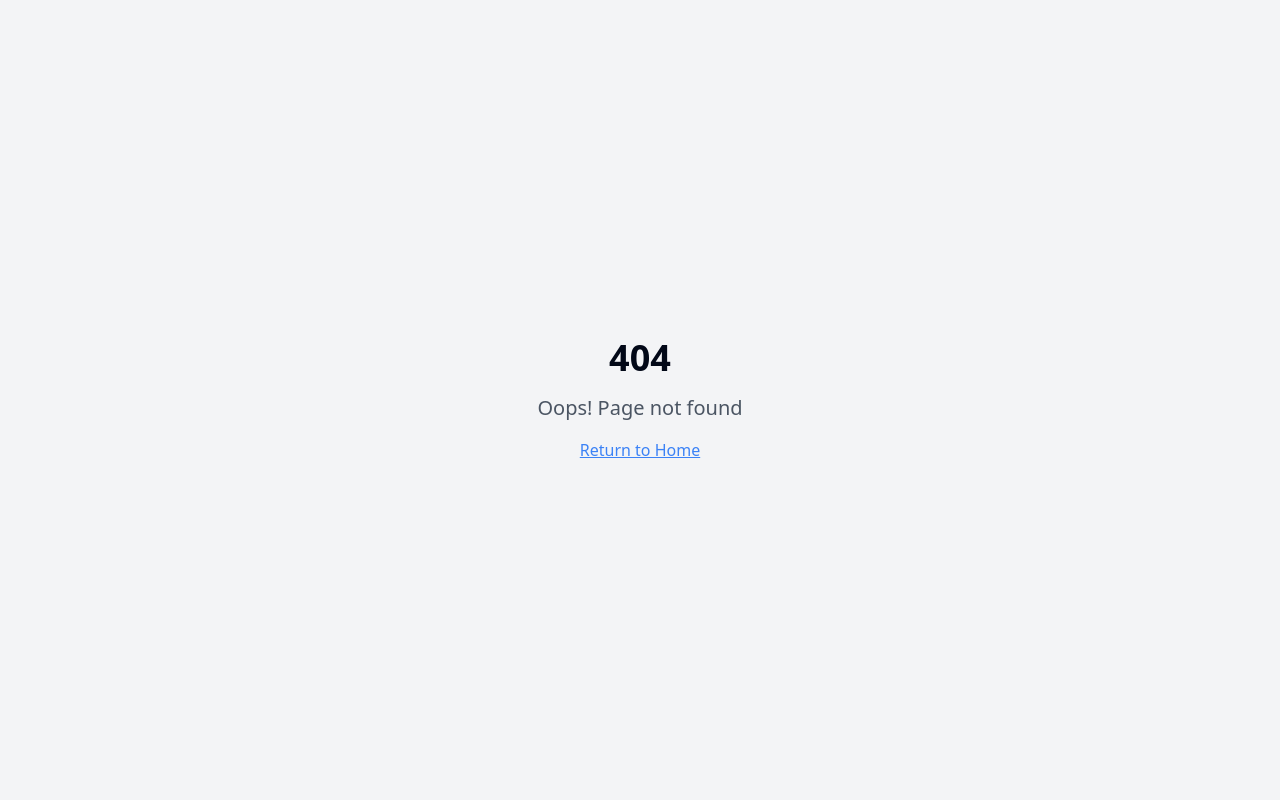
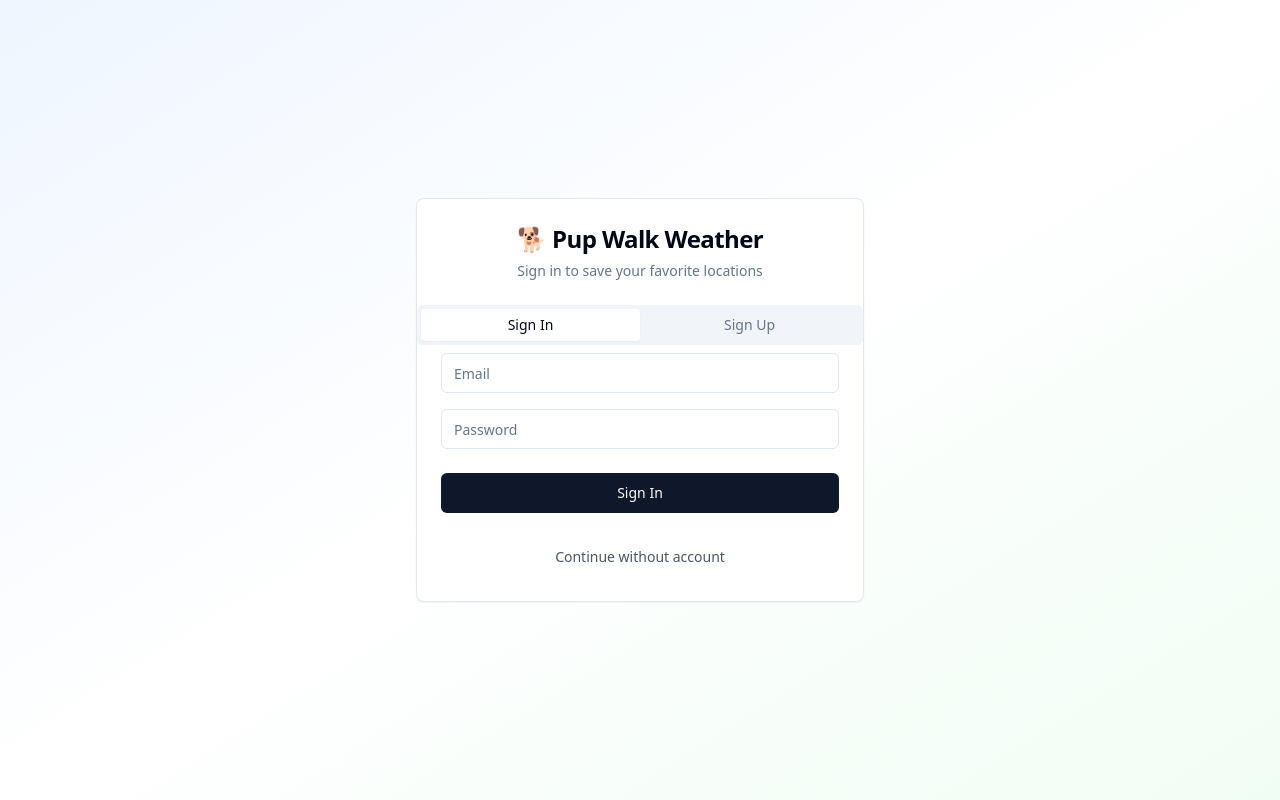
Before and after one commit to jimbrodeur/doggy-day-weather-walks, a React (Vite) app: page /auth in a window 1280 px wide. Before the commit this address had no page. Built offline with nearby package versions, Linux system fonts and the light colour scheme.

Commit message:
Refactor: Attempt Supabase auth integration
Attempt to integrate Supabase authentication, now that it's set up.

```diff
--- a/src/App.tsx
+++ b/src/App.tsx
@@ -1,26 +1,32 @@
+
 import { Toaster } from "@/components/ui/toaster";
 import { Toaster as Sonner } from "@/components/ui/sonner";
 import { TooltipProvider } from "@/components/ui/tooltip";
 import { QueryClient, QueryClientProvider } from "@tanstack/react-query";
 import { BrowserRouter, Routes, Route } from "react-router-dom";
+import { AuthProvider } from "@/contexts/AuthContext";
 import Index from "./pages/Index";
+import Auth from "./pages/Auth";
 import NotFound from "./pages/NotFound";
 
 const queryClient = new QueryClient();
 
 const App = () => (
   <QueryClientProvider client={queryClient}>
+    <AuthProvider>
       <TooltipProvider>
         <Toaster />
         <Sonner />
         <BrowserRouter>
           <Routes>
             <Route path="/" element={<Index />} />
+            <Route path="/auth" element={<Auth />} />
             {/* ADD ALL CUSTOM ROUTES ABOVE THE CATCH-ALL "*" ROUTE */}
             <Route path="*" element={<NotFound />} />
           </Routes>
         </BrowserRouter>
       </TooltipProvider>
+    </AuthProvider>
   </QueryClientProvider>
 );
 
--- /dev/null
+++ b/src/components/AuthButton.tsx
@@ -0,0 +1,37 @@
+
+import React from 'react';
+import { useAuth } from '@/contexts/AuthContext';
+import { Button } from '@/components/ui/button';
+import { useNavigate } from 'react-router-dom';
+
+const AuthButton = () => {
+  const { user, signOut } = useAuth();
+  const navigate = useNavigate();
+
+  if (user) {
+    return (
+      <div className="flex items-center space-x-2">
+        <span className="text-sm text-gray-600">Welcome, {user.email}</span>
+        <Button
+          variant="outline"
+          size="sm"
+          onClick={signOut}
+        >
+          Sign Out
+        </Button>
+      </div>
+    );
+  }
+
+  return (
+    <Button
+      variant="outline"
+      size="sm"
+      onClick={() => navigate('/auth')}
+    >
+      Sign In
+    </Button>
+  );
+};
+
+export default AuthButton;
--- /dev/null
+++ b/src/contexts/AuthContext.tsx
@@ -0,0 +1,81 @@
+
+import React, { createContext, useContext, useEffect, useState } from 'react';
+import { User, Session } from '@supabase/supabase-js';
+import { supabase } from '@/integrations/supabase/client';
+
+interface AuthContextType {
+  user: User | null;
+  session: Session | null;
+  loading: boolean;
+  signUp: (email: string, password: string) => Promise<void>;
+  signIn: (email: string, password: string) => Promise<void>;
+  signOut: () => Promise<void>;
+}
+
+const AuthContext = createContext<AuthContextType | undefined>(undefined);
+
+export const useAuth = () => {
+  const context = useContext(AuthContext);
+  if (context === undefined) {
+    throw new Error('useAuth must be used within an AuthProvider');
+  }
+  return context;
+};
+
+export const AuthProvider: React.FC<{ children: React.ReactNode }> = ({ children }) => {
+  const [user, setUser] = useState<User | null>(null);
+  const [session, setSession] = useState<Session | null>(null);
+  const [loading, setLoading] = useState(true);
+
+  useEffect(() => {
+    // Set up auth state listener
+    const { data: { subscription } } = supabase.auth.onAuthStateChange(
+      (event, session) => {
+        setSession(session);
+        setUser(session?.user ?? null);
+        setLoading(false);
+      }
+    );
+
+    // Check for existing session
+    supabase.auth.getSession().then(({ data: { session } }) => {
+      setSession(session);
+      setUser(session?.user ?? null);
+      setLoading(false);
+    });
+
+    return () => subscription.unsubscribe();
+  }, []);
+
+  const signUp = async (email: string, password: string) => {
+    const { error } = await supabase.auth.signUp({
+      email,
+      password,
+    });
+    if (error) throw error;
+  };
+
+  const signIn = async (email: string, password: string) => {
+    const { error } = await supabase.auth.signInWithPassword({
+      email,
+      password,
+    });
+    if (error) throw error;
+  };
+
+  const signOut = async () => {
+    const { error } = await supabase.auth.signOut();
+    if (error) throw error;
+  };
+
+  const value = {
+    user,
+    session,
+    loading,
+    signUp,
+    signIn,
+    signOut,
+  };
+
+  return <AuthContext.Provider value={value}>{children}</AuthContext.Provider>;
+};
--- a/src/integrations/supabase/types.ts
+++ b/src/integrations/supabase/types.ts
@@ -14,18 +14,21 @@ export type Database = {
           created_at: string
           dog_name: string | null
           id: string
+          user_id: string | null
           zip_code: string | null
         }
         Insert: {
           created_at?: string
           dog_name?: string | null
           id?: string
+          user_id?: string | null
           zip_code?: string | null
         }
         Update: {
           created_at?: string
           dog_name?: string | null
           id?: string
+          user_id?: string | null
           zip_code?: string | null
         }
         Relationships: []
--- /dev/null
+++ b/src/pages/Auth.tsx
@@ -0,0 +1,150 @@
+
+import React, { useState } from 'react';
+import { useAuth } from '@/contexts/AuthContext';
+import { Button } from '@/components/ui/button';
+import { Input } from '@/components/ui/input';
+import { Card, CardContent, CardDescription, CardFooter, CardHeader, CardTitle } from '@/components/ui/card';
+import { Tabs, TabsContent, TabsList, TabsTrigger } from '@/components/ui/tabs';
+import { useNavigate } from 'react-router-dom';
+
+const Auth = () => {
+  const [email, setEmail] = useState('');
+  const [password, setPassword] = useState('');
+  const [loading, setLoading] = useState(false);
+  const [error, setError] = useState<string | null>(null);
+  const { signUp, signIn, user } = useAuth();
+  const navigate = useNavigate();
+
+  // Redirect if already logged in
+  React.useEffect(() => {
+    if (user) {
+      navigate('/');
+    }
+  }, [user, navigate]);
+
+  const handleSignUp = async (e: React.FormEvent) => {
+    e.preventDefault();
+    setLoading(true);
+    setError(null);
+
+    try {
+      await signUp(email, password);
+      // Success - user will be redirected by useEffect above
+    } catch (error: any) {
+      setError(error.message);
+    } finally {
+      setLoading(false);
+    }
+  };
+
+  const handleSignIn = async (e: React.FormEvent) => {
+    e.preventDefault();
+    setLoading(true);
+    setError(null);
+
+    try {
+      await signIn(email, password);
+      // Success - user will be redirected by useEffect above
+    } catch (error: any) {
+      setError(error.message);
+    } finally {
+      setLoading(false);
+    }
+  };
+
+  return (
+    <div className="min-h-screen bg-gradient-to-br from-blue-50 via-white to-green-50 flex items-center justify-center p-4">
+      <Card className="w-full max-w-md">
+        <CardHeader className="text-center">
+          <CardTitle className="text-2xl font-bold">🐕 Pup Walk Weather</CardTitle>
+          <CardDescription>Sign in to save your favorite locations</CardDescription>
+        </CardHeader>
+
+        <Tabs defaultValue="signin" className="w-full">
+          <TabsList className="grid w-full grid-cols-2">
+            <TabsTrigger value="signin">Sign In</TabsTrigger>
+            <TabsTrigger value="signup">Sign Up</TabsTrigger>
+          </TabsList>
+
+          <TabsContent value="signin">
+            <form onSubmit={handleSignIn}>
+              <CardContent className="space-y-4">
+                <div className="space-y-2">
+                  <Input
+                    type="email"
+                    placeholder="Email"
+                    value={email}
+                    onChange={(e) => setEmail(e.target.value)}
+                    required
+                  />
+                </div>
+                <div className="space-y-2">
+                  <Input
+                    type="password"
+                    placeholder="Password"
+                    value={password}
+                    onChange={(e) => setPassword(e.target.value)}
+                    required
+                  />
+                </div>
+                {error && (
+                  <div className="text-red-600 text-sm text-center">{error}</div>
+                )}
+              </CardContent>
+              <CardFooter>
+                <Button type="submit" className="w-full" disabled={loading}>
+                  {loading ? 'Signing in...' : 'Sign In'}
+                </Button>
+              </CardFooter>
+            </form>
+          </TabsContent>
+
+          <TabsContent value="signup">
+            <form onSubmit={handleSignUp}>
+              <CardContent className="space-y-4">
+                <div className="space-y-2">
+                  <Input
+                    type="email"
+                    placeholder="Email"
+                    value={email}
+                    onChange={(e) => setEmail(e.target.value)}
+                    required
+                  />
+                </div>
+                <div className="space-y-2">
+                  <Input
+                    type="password"
+                    placeholder="Password"
+                    value={password}
+                    onChange={(e) => setPassword(e.target.value)}
+                    required
+                  />
+                </div>
+                {error && (
+                  <div className="text-red-600 text-sm text-center">{error}</div>
+                )}
+              </CardContent>
+              <CardFooter>
+                <Button type="submit" className="w-full" disabled={loading}>
+                  {loading ? 'Creating account...' : 'Sign Up'}
+                </Button>
+              </CardFooter>
+            </form>
+          </TabsContent>
+        </Tabs>
+
+        <CardFooter className="justify-center">
+          <Button
+            variant="link"
+            onClick={() => navigate('/')}
+            className="text-sm text-gray-600"
+          >
+            Continue without account
+          </Button>
+        </CardFooter>
+      </Card>
+    </div>
+  );
+};
+
+export default Auth;
--- a/src/pages/Index.tsx
+++ b/src/pages/Index.tsx
@@ -4,6 +4,7 @@ import { WeatherInput } from '@/components/WeatherInput';
 import { WeatherDisplay } from '@/components/WeatherDisplay';
 import { WalkingRecommendations } from '@/components/WalkingRecommendations';
 import { useWeatherData } from '@/hooks/useWeatherData';
+import AuthButton from '@/components/AuthButton';
 
 const Index = () => {
   const [zipCode, setZipCode] = useState('');
@@ -17,6 +18,10 @@ const Index = () => {
   return (
     <div className="min-h-screen bg-gradient-to-br from-blue-50 via-white to-green-50">
       <div className="container mx-auto px-4 py-8">
+        <div className="flex justify-end mb-4">
+          <AuthButton />
+        </div>
+
         <div className="text-center mb-8">
           <h1 className="text-4xl md:text-5xl font-bold text-gray-800 mb-4">
             🐕 Pup Walk Weather 🌤️
```
Lines whose indentation alone changed are shown as unchanged.
